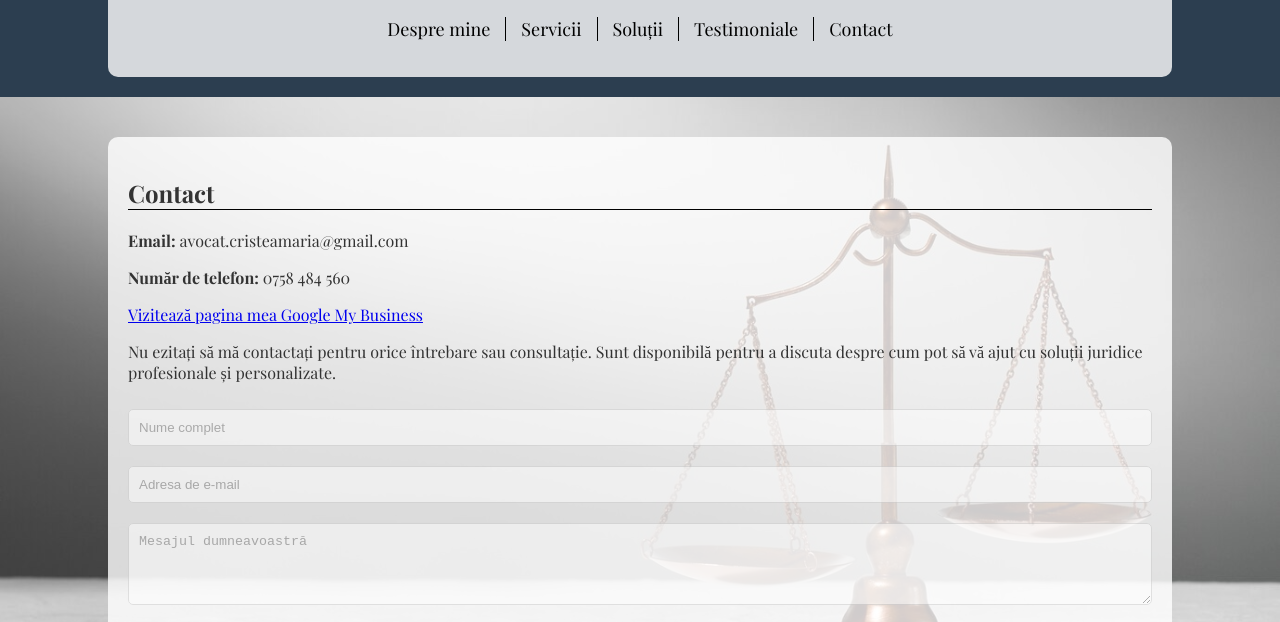
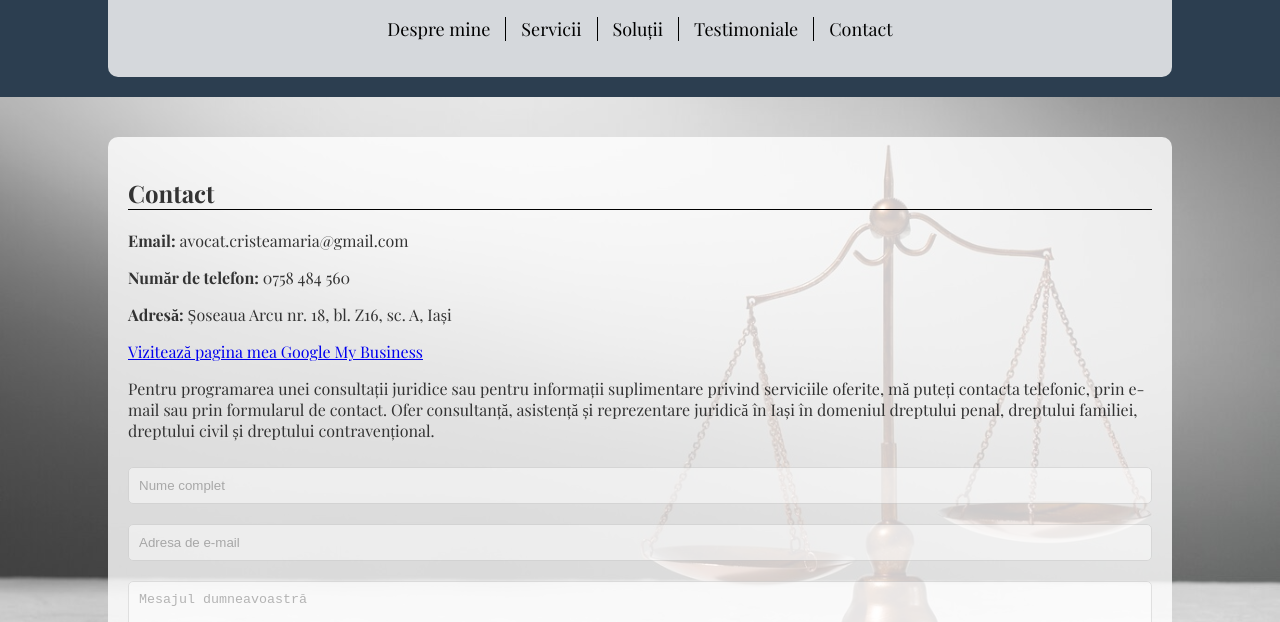
Before and after one commit to mariacristea515/avocatmariacristea, a plain HTML site: page contact.html in a window 1280 px wide. Shown: the part 152-774 px from the top of the page. Drawn offline with nearby package versions, Linux system fonts and the light colour scheme; a web font is replaced by a local one.

Commit message:
Update contact.html

```diff
--- a/contact.html
+++ b/contact.html
@@ -25,7 +25,7 @@
   }
 }
 </script>
-<meta name="description" content="Avocat în Iași specializat în drept penal și civil. Cabinet Avocat Maria Cristea oferă consultanță juridică și reprezentare în instanță. Contactează-ne pentru o soluție rapidă!">
+<meta name="description" content="Contact Cabinet Avocat Maria Cristea din Iași. Programări pentru consultații juridice, asistență și reprezentare în drept penal, drept civil, dreptul familiei și drept contravențional.">
    <meta name="keywords" content="avocat, drept penal, dreptul familiei, executare silită, Iași, consultanță juridică">
     <meta name="viewport" content="width=device-width, initial-scale=1.0">
      <link rel="canonical" href="https://www.avocatmariacristea.ro/contact.html" />
@@ -56,9 +56,12 @@
             <h2>Contact</h2>
             <p><strong>Email:</strong> avocat.cristeamaria@gmail.com</p>
             <p><strong>Număr de telefon:</strong> 0758 484 560</p>
+            <p><strong>Adresă:</strong> Șoseaua Arcu nr. 18, bl. Z16, sc. A, Iași</p>
             <a href="https://g.co/kgs/QfLqHt6" target="_blank">Vizitează pagina mea Google My Business</a>
 
-            <p>Nu ezitați să mă contactați pentru orice întrebare sau consultație. Sunt disponibilă pentru a discuta despre cum pot să vă ajut cu soluții juridice profesionale și personalizate.</p>
+           <p>
+Pentru programarea unei consultații juridice sau pentru informații suplimentare privind serviciile oferite, mă puteți contacta telefonic, prin e-mail sau prin formularul de contact. Ofer consultanță, asistență și reprezentare juridică în Iași în domeniul dreptului penal, dreptului familiei, dreptului civil și dreptului contravențional.
+</p>
             <form action="https://formspree.io/f/xjkyvodv" method="POST">
     <input type="text" name="nume" placeholder="Nume complet" required>
     <input type="email" name="email" placeholder="Adresa de e-mail" required>
```
